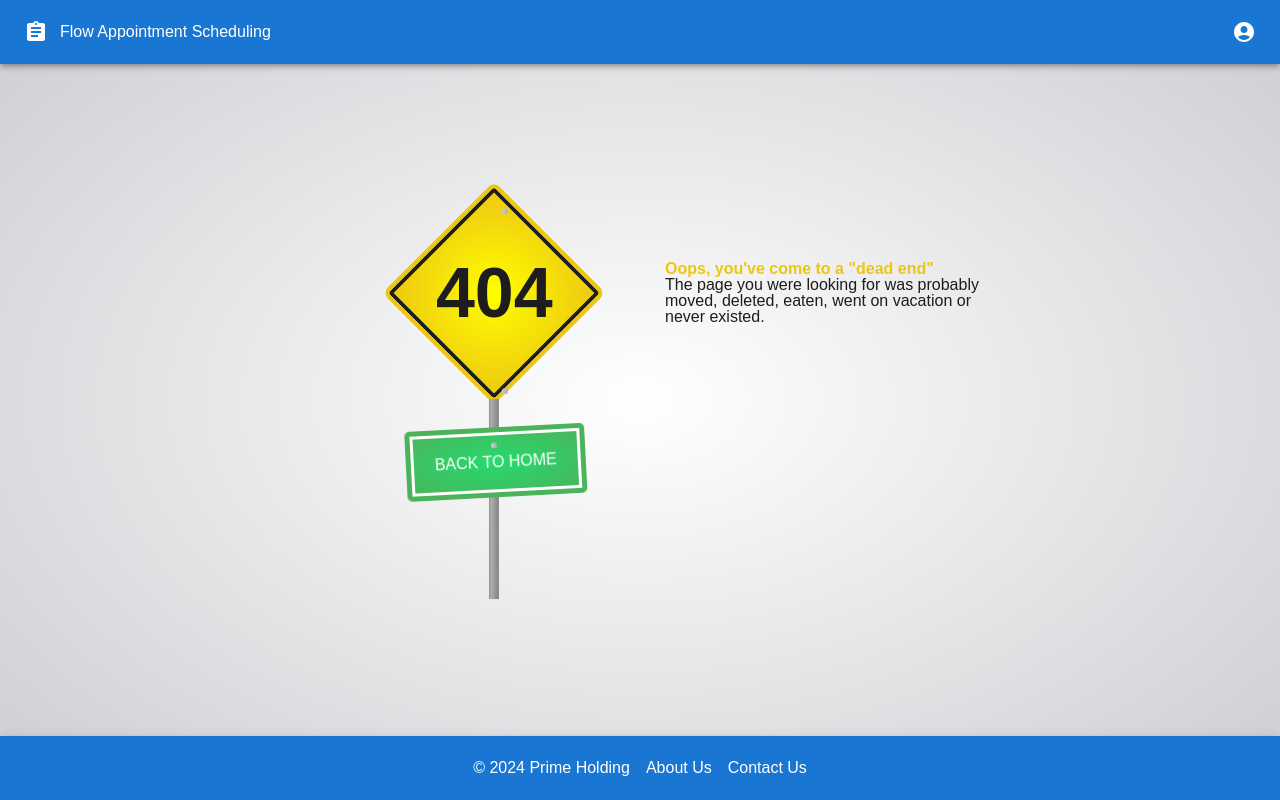
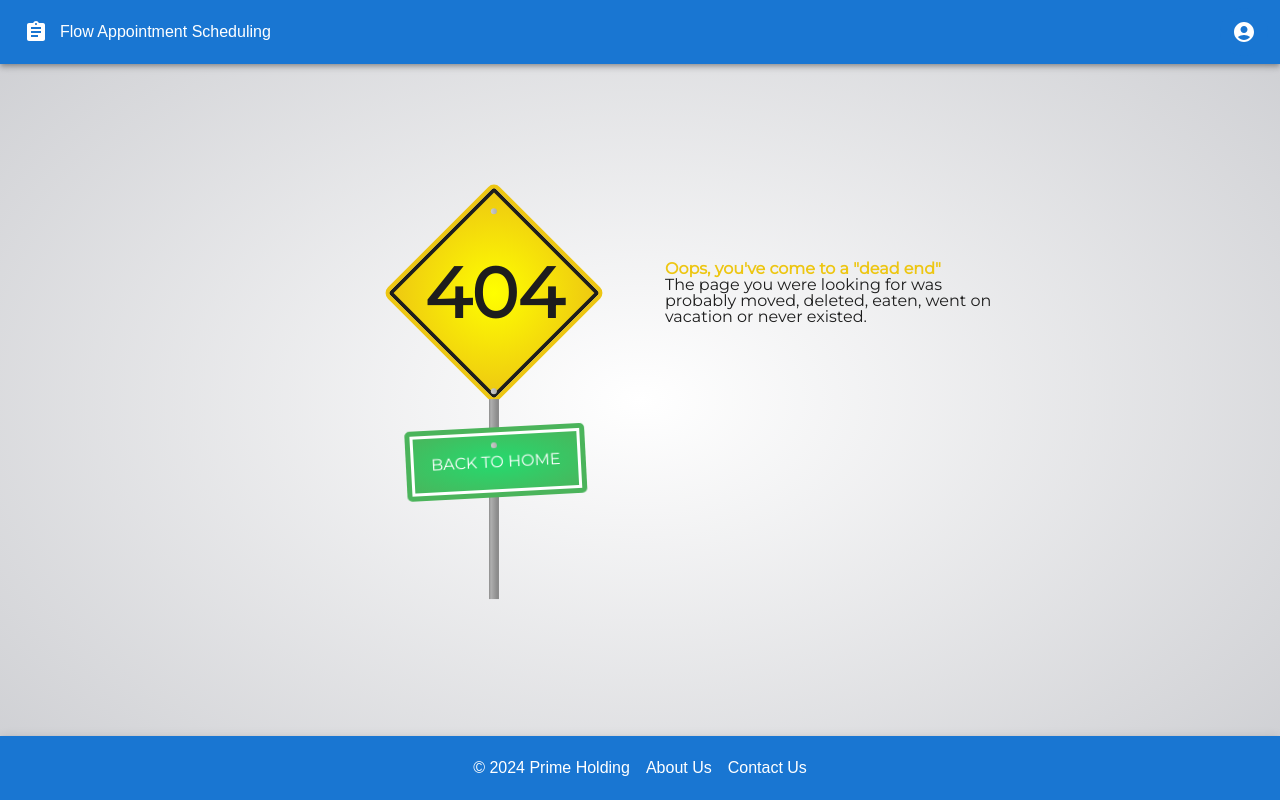
Before and after one commit to SvetlinDimitrov/Flow-Appointment-Scheduling-FE, a React (Vite) app: page /reset-password in a window 1280 px wide. Built offline with nearby package versions, Linux system fonts and the light colour scheme.

Commit message:
fix same issue related to PageNotFound component

```diff
--- a/index.html
+++ b/index.html
@@ -1,10 +1,11 @@
 <!doctype html>
 <html lang="en">
   <head>
-    <meta charset="UTF-8" />
-    <link rel="icon" type="image/svg+xml" href="/static/images/assignment-icon.svg" />
-    <meta name="viewport" content="width=device-width, initial-scale=1.0" />
-    <title>Flow Appointment Scheduling</title>
+      <meta charset="UTF-8"/>
+      <link rel="icon" type="image/svg+xml" href="/static/images/assignment-icon.svg"/>
+      <meta name="viewport" content="width=device-width, initial-scale=1.0"/>
+      <title>Flow Appointment Scheduling</title>
+      <link href="https://fonts.googleapis.com/css2?family=Montserrat&display=swap" rel="stylesheet"/>
   </head>
   <body>
     <div id="root"></div>
--- a/src/shared/core/not-found/PageNotFound.tsx
+++ b/src/shared/core/not-found/PageNotFound.tsx
@@ -2,8 +2,6 @@
 import styled, { createGlobalStyle } from 'styled-components';
 
 const GlobalStyle = createGlobalStyle`
-  @import url('https://fonts.googleapis.com/css2?family=Montserrat&display=swap');
-
   body {
     margin: 0px;
     height: 100vh;
```
